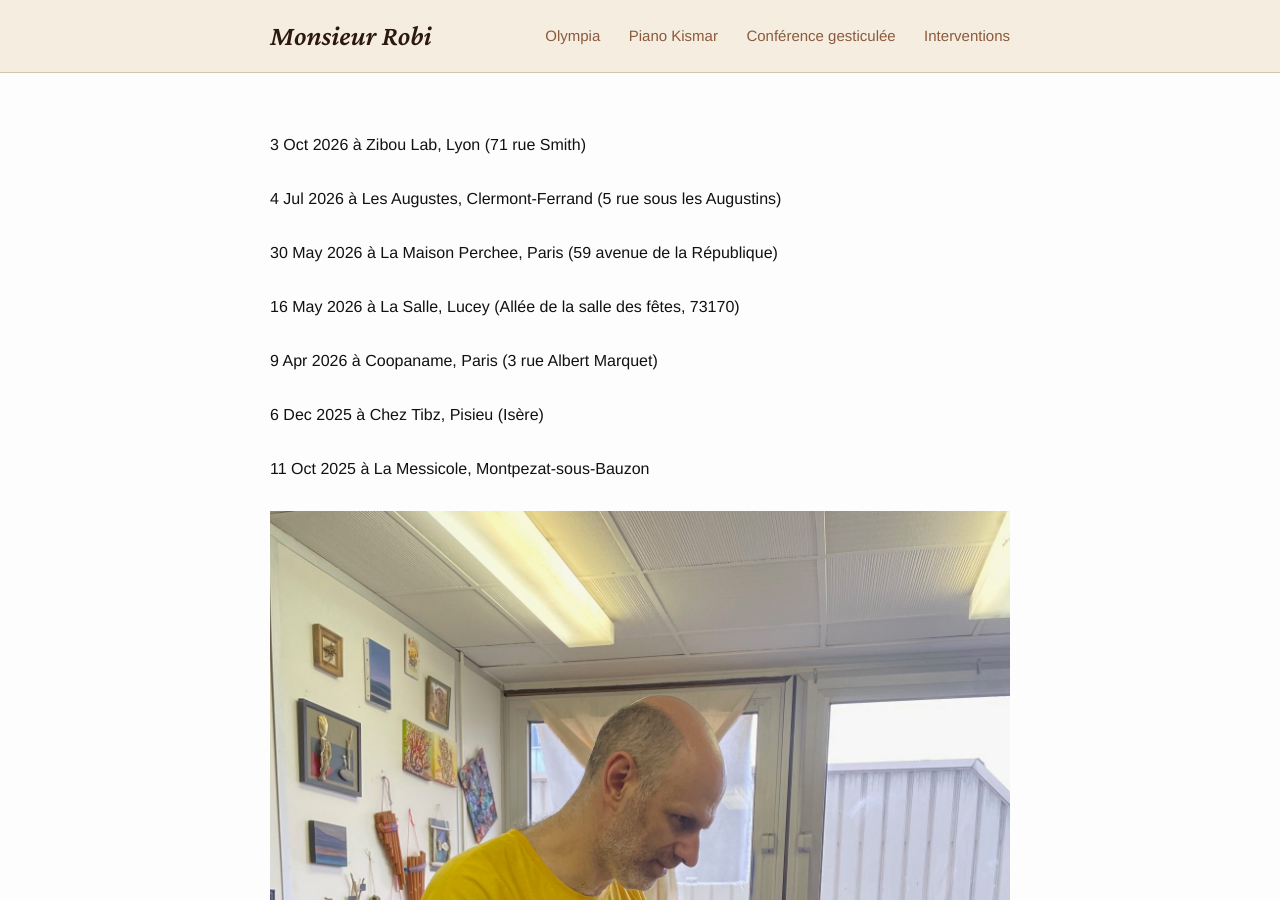
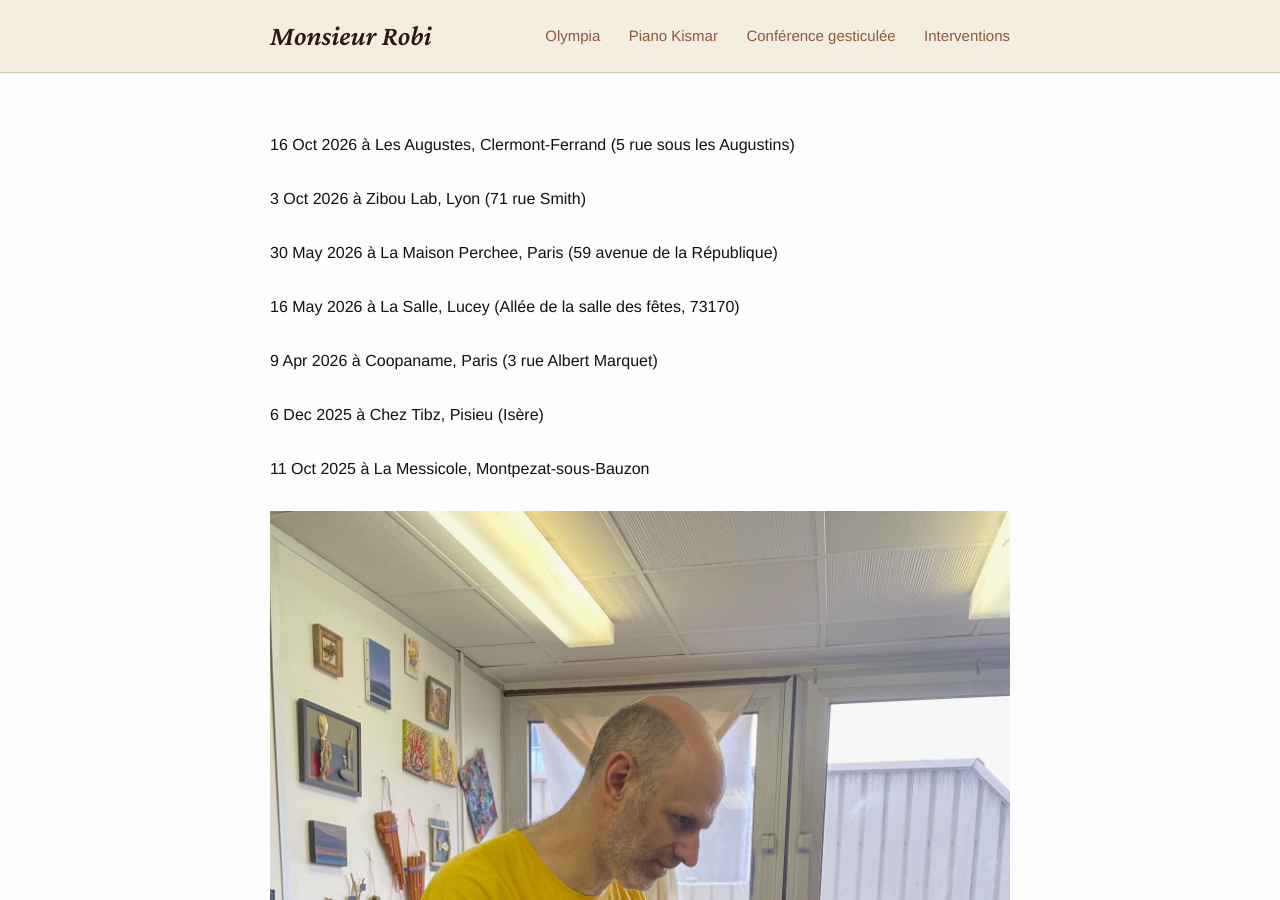
Before and after one commit to MonsieurRobi/monsieurrobi.github.io, a Jekyll site: the page built from _posts/2026-10-16-bipolaire-augustes.md, in a window 1280 px wide and 900 px high. Built offline with Jekyll 4.4.1, drawn with Linux system fonts in a browser that asks for light colours.

Commit message:
reporte date conf augustes

```diff
--- a/_posts/2026-07-04-bipolaire-augustes.md
+++ b/_posts/2026-10-16-bipolaire-augustes.md
@@ -6,6 +6,6 @@ venue: Les Augustes
 city: Clermont-Ferrand
 address: "5 rue sous les Augustins"
 price: Gratuit
-date: 2026-07-04 20:00
+date: 2026-10-16 20:00
 hour: 20h
 ---
```
